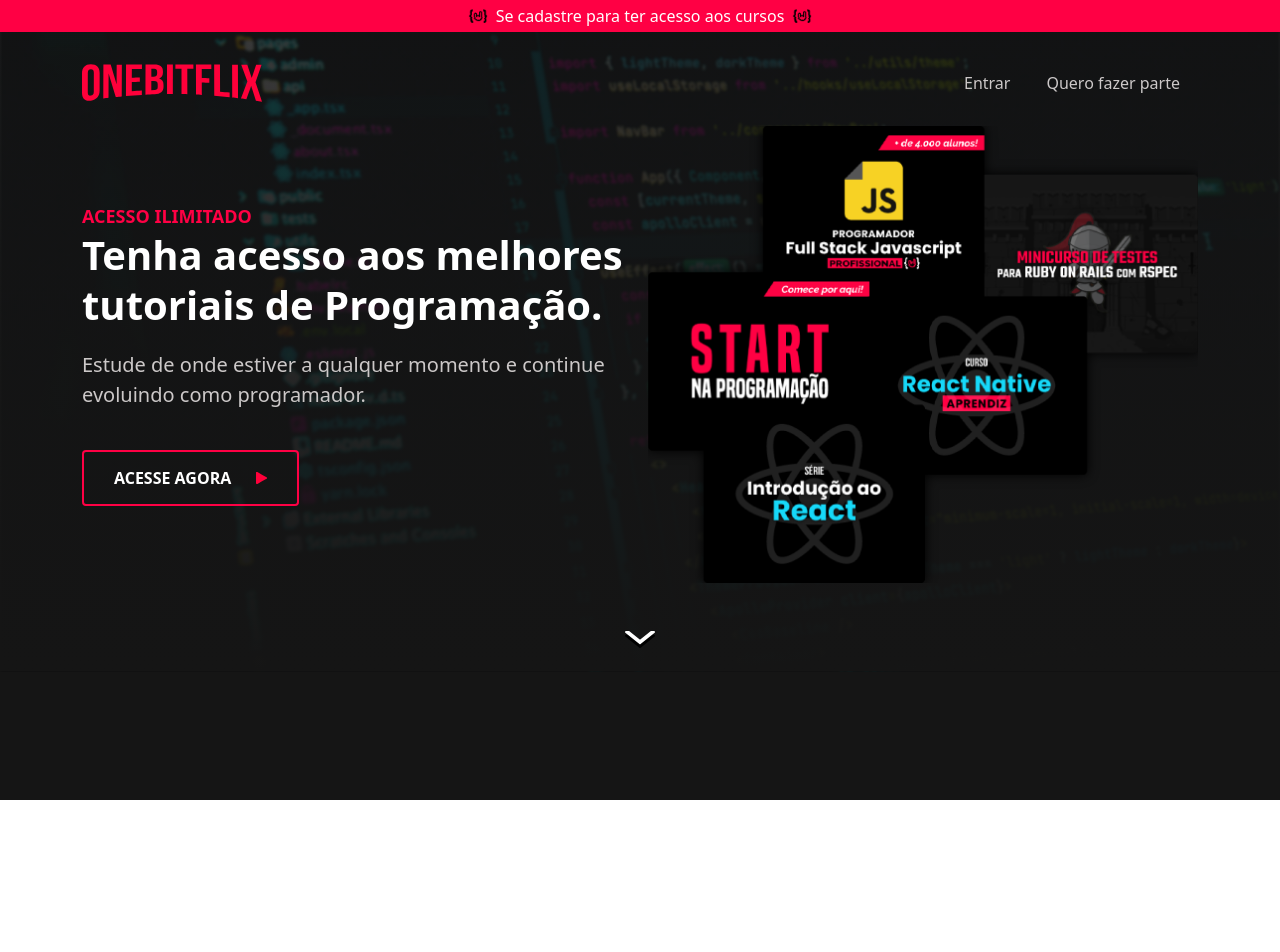
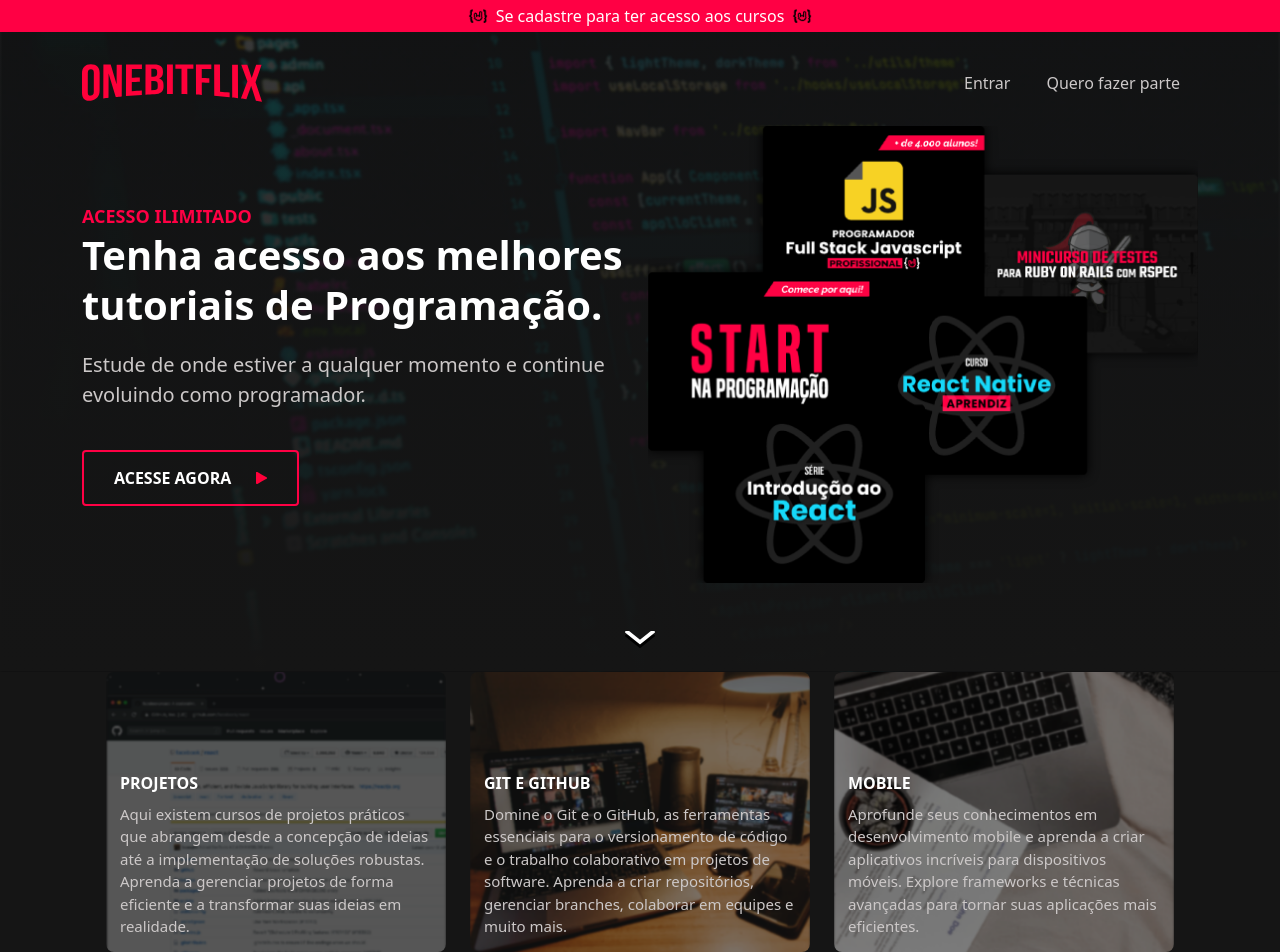
Before and after one commit to ata1de/onebitflix_frontend, a Next.js app: page / in a window 1280 px wide. Shown: the top 952 px of the page. Before the commit the page ends 800 px from the top, so only its background shows below. Built offline with nearby package versions, Linux system fonts and the light colour scheme.

Commit message:
finished card section

```diff
--- a/pages/index.tsx
+++ b/pages/index.tsx
@@ -3,6 +3,7 @@
 import { title } from "process";
 import HeaderNoAuth from "@/src/components/homeNoAuth/headerNoAuth";
 import RepresentationSection from "@/src/components/homeNoAuth/representationSection";
+import CardSection from "@/src/components/homeNoAuth/cardSection";
 
 
 const HomeNotAuth = function () {
@@ -19,6 +20,8 @@
 					<HeaderNoAuth/>
 					<RepresentationSection/>
 				</div>
+
+				<CardSection/>
 			</main>
 		</>
 )};
--- /dev/null
+++ b/src/components/homeNoAuth/cardSection/CardComponent.tsx
@@ -0,0 +1,28 @@
+import React from 'react'
+import styles from "./styles.module.scss";
+
+type CardProps = {
+    title: string;
+    urlBackground: string;
+    description: string
+  };
+
+const CardComponent = ({title, urlBackground, description}: CardProps) => {
+    const cardStyle: React.CSSProperties = {
+      backgroundImage: `url(${urlBackground})`,
+      backgroundSize: 'cover',
+      backgroundPosition: 'center',
+      backgroundRepeat: 'no-repeat',
+    };
+
+  return (
+    <div>
+        <div style={cardStyle} className={styles.card}>
+          <p className={styles.cardTitle}>{title}</p>
+          <p className={styles.cardDescription}>{description}</p>
+		    </div>
+    </div>
+  )
+}
+
+export default CardComponent
--- /dev/null
+++ b/src/components/homeNoAuth/cardSection/index.tsx
@@ -0,0 +1,39 @@
+import React from 'react'
+import CardComponent from './CardComponent';
+import { Container } from 'reactstrap';
+
+type CardItem = {
+    title: string;
+    url_background: string;
+    description: string
+  };
+
+  // Lista de objetos
+  const cardItems: CardItem[] = [
+    { title: 'PROJETOS', url_background: '/homeNoAuth/imgProjects.png', description: 'Aqui existem cursos de projetos práticos que abrangem desde a concepção de ideias até a implementação de soluções robustas. Aprenda a gerenciar projetos de forma eficiente e a transformar suas ideias em realidade.' },
+    { title: 'GIT E GITHUB', url_background: '/homeNoAuth/imgGit.png', description: 'Domine o Git e o GitHub, as ferramentas essenciais para o versionamento de código e o trabalho colaborativo em projetos de software. Aprenda a criar repositórios, gerenciar branches, colaborar em equipes e muito mais.' },
+    { title: 'MOBILE', url_background: '/homeNoAuth/imgMobile.png', description: 'Aprofunde seus conhecimentos em desenvolvimento mobile e aprenda a criar aplicativos incríveis para dispositivos móveis. Explore frameworks e técnicas avançadas para tornar suas aplicações mais eficientes.' },
+    { title: 'BACK-END', url_background: '/homeNoAuth/imgBackend.png', description: 'Conheça cursos de back-end que abrangem os fundamentos e as tecnologias mais recentes para desenvolver servidores robustos e escaláveis. Aprenda a criar APIs, integrar bancos de dados, gerenciar autenticação e muito mais.' },
+    { title: 'FRONT-END', url_background: '/homeNoAuth/imgFrontend.png', description: ' Explore o universo do desenvolvimento front-end e aprenda a criar interfaces web modernas e responsivas. Além de aprender o básico, HTML, CSS, JavaScript, domine frameworks populares para criar experiências de usuário incríveis.' },
+    { title: 'CARREIRA', url_background: '/homeNoAuth/imgCareer.png', description: 'Prepare-se para impulsionar sua carreira no mundo da tecnologia. Este curso oferece orientações práticas sobre entrevistas, construção de portfólio, networking e desenvolvimento de habilidades soft e hard para se destacar no mercado de trabalho.' },
+];
+
+
+const CardSection = () => {
+    return (
+        <div>
+            <Container className="d-flex flex-wrap justify-content-center gap-4 pb-5">
+                {cardItems.map((item, index) => (
+                    <CardComponent
+                        key={index}
+                        title={item.title}
+                        urlBackground={item.url_background}
+                        description = {item.description}
+                    />
+                ))}
+            </Container>
+        </div>
+    );
+};
+
+export default CardSection;
--- /dev/null
+++ b/src/components/homeNoAuth/cardSection/styles.module.scss
@@ -0,0 +1,34 @@
+@import "../../../../styles/colors.module.scss";
+.sectionTitle {
+  font-size: 20px;
+  font-weight: bold;
+  text-align: center;
+  padding: 50px 0px 30px 0px;
+}
+.card {
+  width: 340px;
+  height: 280px;
+  border-radius: 8px;
+  padding: 14px;
+  background-size: cover;
+  display: flex;
+  flex-direction: column;
+  justify-content: flex-end;
+  transition: 0.3s;
+  .cardTitle {
+    transition: 0.3s;
+    font-weight: bold;
+    margin-bottom: 8px;
+  }
+  .cardDescription {
+    font-size: 15px;
+    color: $lightGray;
+  }
+  &:hover {
+    transform: scale(1.03);
+    .cardTitle {
+      font-size: 18px;
+      margin-left: 8px;
+    }
+  }
+}
```
